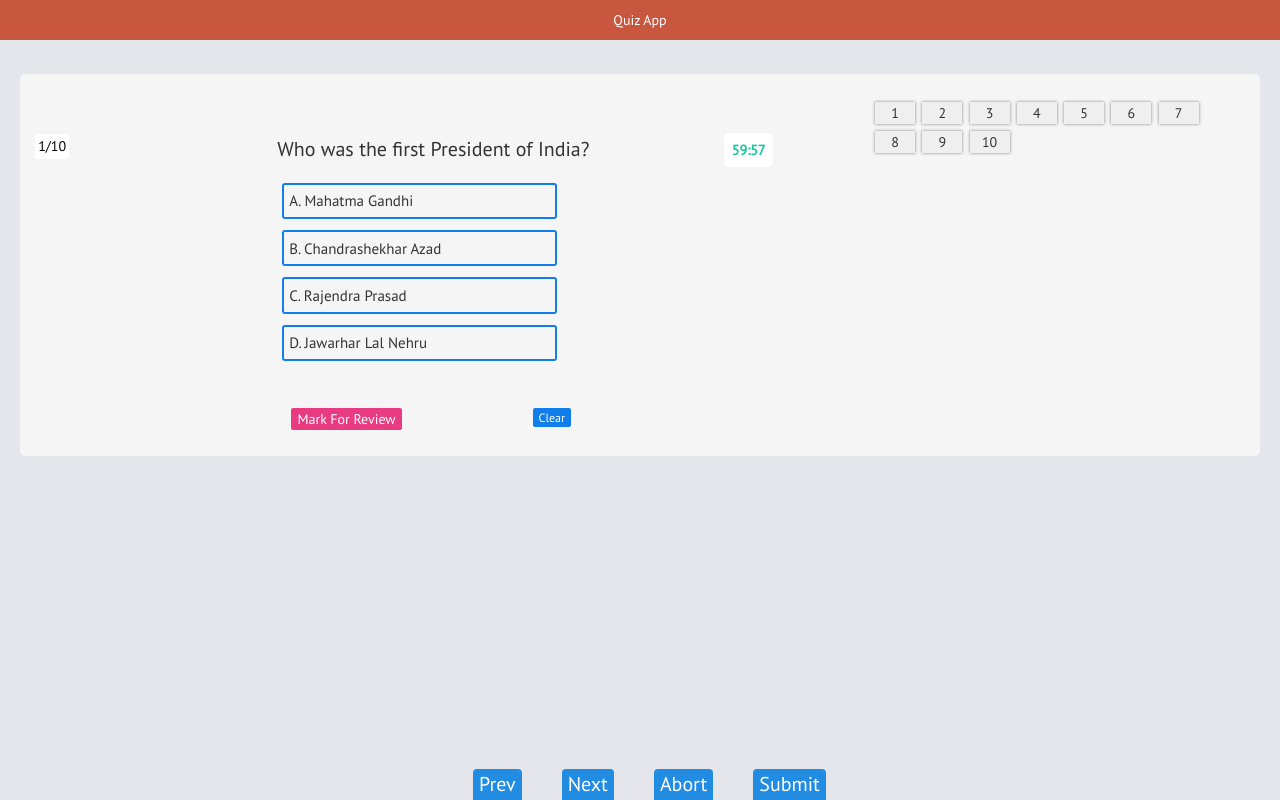
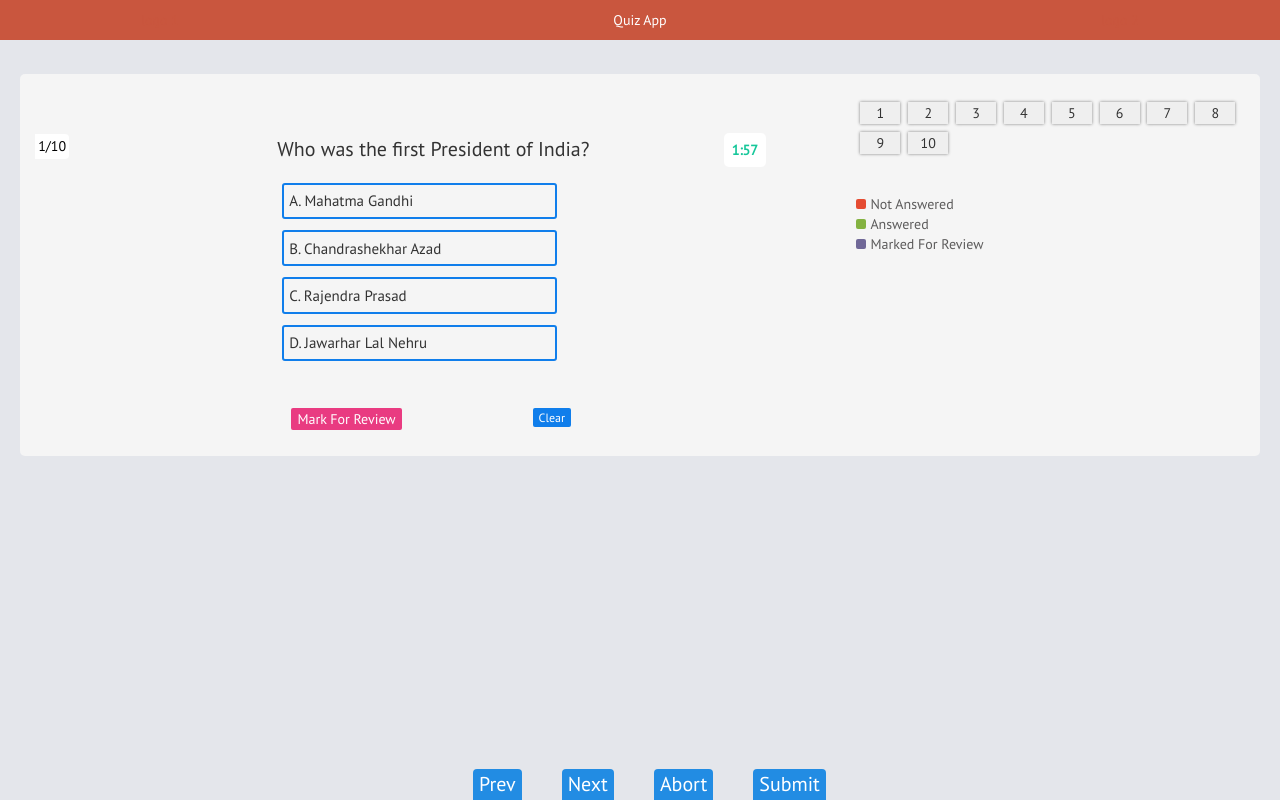
Before and after one commit to pjra99/quiz-app, a React (Create React App) app: page / in a window 1280 px wide. Both pictures are taken after a click on the button "Start". Built offline with nearby package versions, Linux system fonts and the light colour scheme.

Commit message:
sweet alert added

```diff
--- a/package.json
+++ b/package.json
@@ -6,9 +6,11 @@
     "cra-template": "1.1.2",
     "react": "^17.0.2",
     "react-dom": "^17.0.2",
+    "react-hot-toast": "^2.0.0",
     "react-icons": "^4.2.0",
     "react-router-dom": "^5.2.0",
-    "react-scripts": "4.0.3"
+    "react-scripts": "4.0.3",
+    "sweetalert": "^2.1.2"
   },
   "scripts": {
     "start": "react-scripts start",
--- a/public/index.html
+++ b/public/index.html
@@ -25,6 +25,9 @@
 <link rel="preconnect" href="https://fonts.gstatic.com">
 <link href="https://fonts.googleapis.com/css2?family=PT+Sans&display=swap" rel="stylesheet">
 
+<!-- sweet alert CDN-->
+<script src="https://unpkg.com/sweetalert/dist/sweetalert.min.js"></script>
+
     <title>React App</title>
   </head>
   <body>
--- a/src/App.js
+++ b/src/App.js
@@ -2,6 +2,8 @@ import "./css/App.css"
 import {useState, useEffect} from "react"
 import React from "react"
 import {Switch, Route, useHistory} from "react-router-dom"
+// import toast, { Toaster } from 'react-hot-toast';
+import swal from 'sweetalert';
 
 function App() {
 
@@ -38,6 +40,7 @@ function App() {
           </Route>
            </Switch>
          </div>
+
     </div>
   );
 }
@@ -129,7 +132,7 @@ function QuestionTemplate(){
 const [score, setScore] = useState(0)
 const [flag, setFlag] = useState(0)
 const [seconds, setSeconds] = useState(59)
-const [minutes, setMinutes] = useState(59)
+const [minutes, setMinutes] = useState(1)
 var [response, setResponse] = useState([])
 var [isAnswered, setIsAnswered] = useState()
 var noOfQuestions = 10;
@@ -184,7 +187,7 @@ setQuestionIsChanged(0)
     setSeconds(59)
    }
    if(minutes===0 && seconds===-1){
-    setDisplay("Time's Up!")
+    swal("Time's Up!");
     history.push({pathname: '/scorecard', state: {score: score}})
     clear()
    }
@@ -446,12 +449,52 @@ for(var i=0; i<noOfQuestions; i++){
         <div className="row navigation-buttons footer">
         <div><button onClick={()=>handleClick(index-1<0?index: index-1,-1)}>Prev</button></div>
        <div><button onClick={()=>handleClick(index===noOfQuestions-1? index: index+1,1)}>Next</button></div>
-       <div><button onClick={()=>history.push({pathname: '/greetuser'})} >Abort</button></div>
-       <div><button onClick={()=>history.push({pathname: './scorecard', state: { score: score }})}>Submit</button></div>
+       <div><button  onClick={()=>{
+         swal({
+          title: "Are you sure to Abort the Quiz?",
+          text: "Once you click 'OK', you will not be able to return back and your Score till now would not be shown.",
+          icon: "warning",
+          buttons: true,
+          dangerMode: true,
+        })
+        .then((willDelete) => {
+          if (willDelete) {
+            history.push({pathname: './scorecard', state: { score: score }})
+            swal("Quiz Aborted!", {
+              icon: "success",
+            });
+          } else {
+          }
+        });
+         }} >Abort</button></div>
+       <div><button onClick={()=>{
+         swal({
+          title: "Are you sure to Submit the Quiz?",
+          text: "If you Submit the quiz, you will not be able to return back.",
+          icon: "warning",
+          buttons: true,
+          dangerMode: true,
+        })
+        .then((willDelete) => {
+          if (willDelete) {
+            history.push({pathname: './scorecard', state: { score: score }})
+            swal("Quiz Submitted!", {
+              icon: "success",
+            });
+          } else {
+          }
+        });
+         }}>Submit</button></div>
          </div>
     </div>
     <div className="col-md-4 question-template-right">
-    {buttonForEachQuestion}
+    <div className="row">{buttonForEachQuestion} </div>
+    <div className="row instructions">
+      <div><span className="red"></span> Not Answered</div>
+      <div><span className="green"></span> Answered</div>
+      <div><span className="purple"></span> Marked For Review</div>
+
+    </div>
     </div>
         </div>
   )
--- a/src/css/App.css
+++ b/src/css/App.css
@@ -14,6 +14,39 @@
 }
 .header-left-col, .header-right-col {
     color: #c9563e;
+}
+.instructions {
+padding-top: 10%;
+}
+.instructions > div {
+   display: flex;
+   color: #5c5b5b;
+}
+.red {
+    width: 10px;
+    height: 10px;
+    background-color: #E54C32;
+    margin-right: 1%;
+    margin-top: 1.2%;
+    border-radius: 2px;
+}
+.green {
+    width: 10px;
+    height: 10px;
+    background-color: #84B241;
+    margin-right: 1%;
+    margin-top: 1.2%;
+    border-radius: 2px;
+
+}
+.purple {
+    width: 10px;
+    height: 10px;
+    background-color: #706897;
+    margin-right: 1%;
+    margin-top: 1.2%;
+    border-radius: 2px;
+
 }
 .questions-palette {
     position: relative;
```
Also changed, not shown: 1 other file (tests, documents, lock files or other folders).
